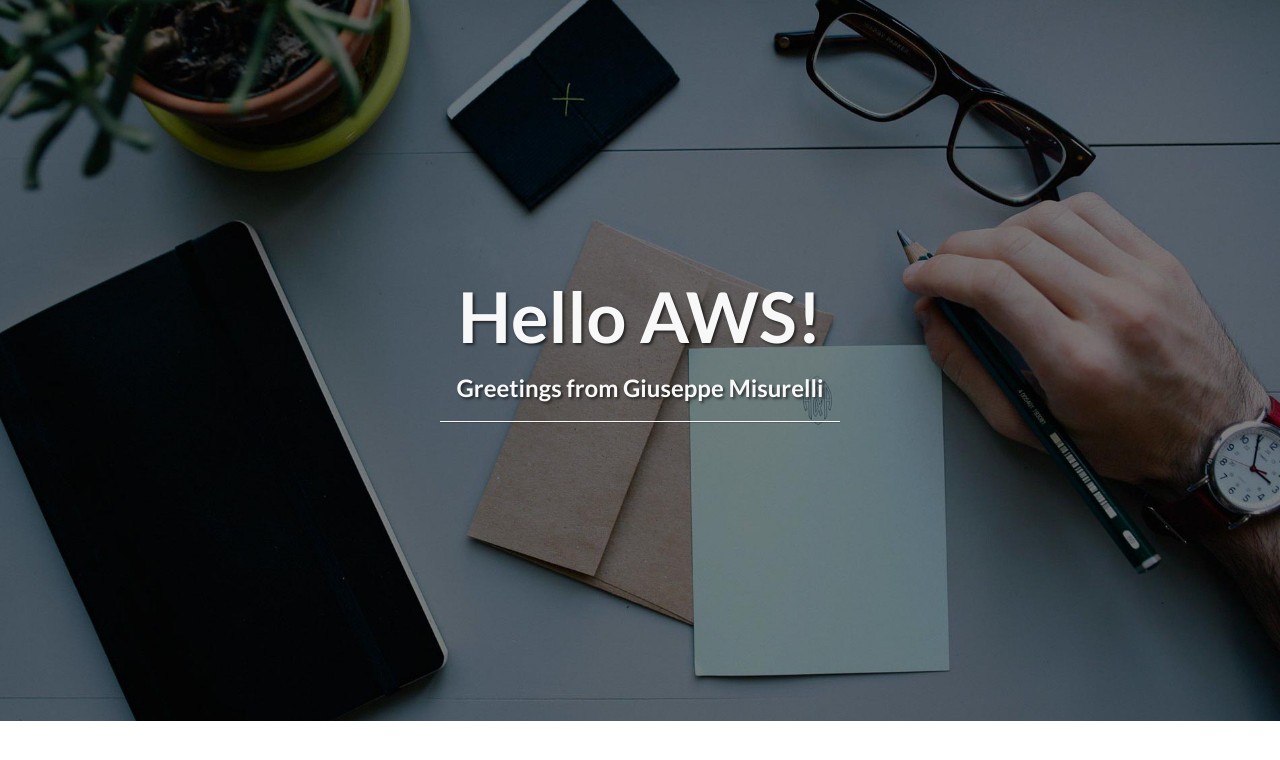
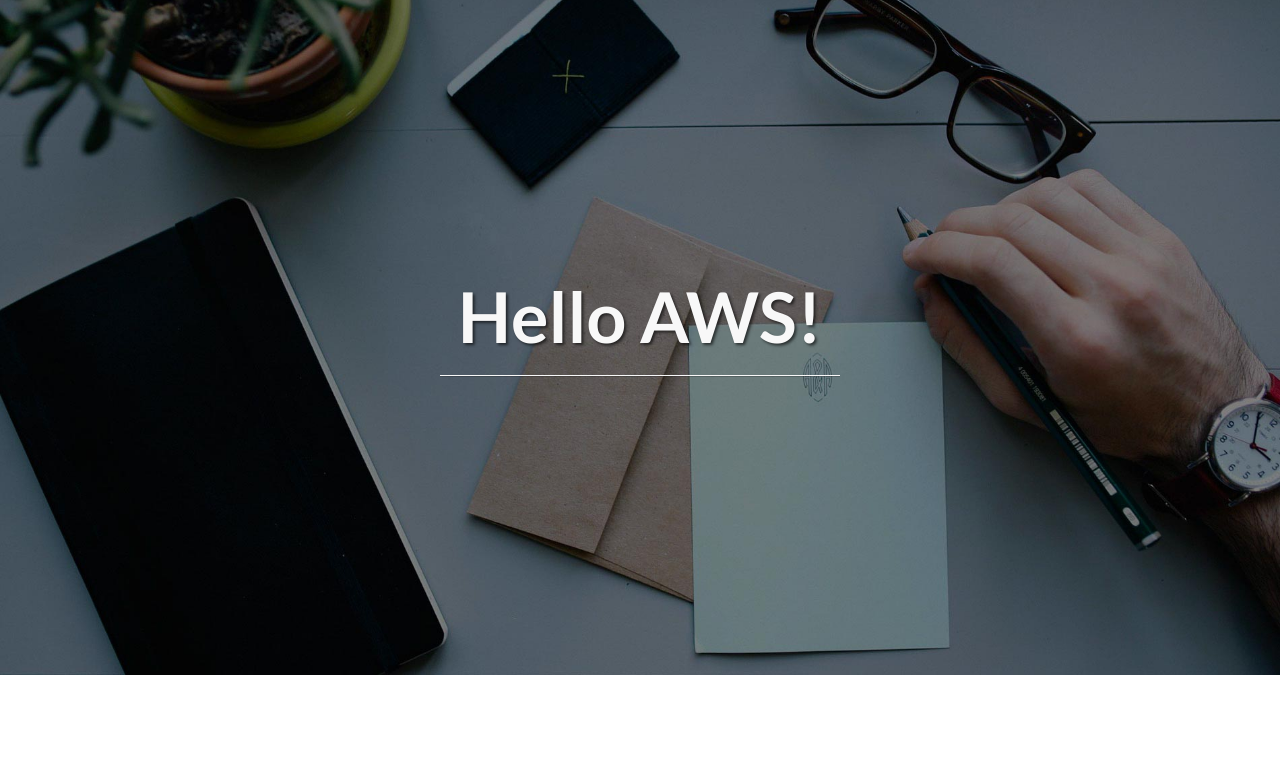
Before and after one commit to misurellig/hello-webpage, a plain HTML site: page index.html in a window 1280 px wide. Drawn offline with Linux system fonts and the light colour scheme.

Commit message:
removed reference to greetings from

```diff
--- a/index.html
+++ b/index.html
@@ -37,7 +37,6 @@
                 <div class="col-lg-12">
                     <div class="intro-message">
                         <h1>Hello AWS!</h1>
-                        <h3>Greetings from Giuseppe Misurelli</h3>
                         <hr class="intro-divider">
                     </div>
                 </div>
```
